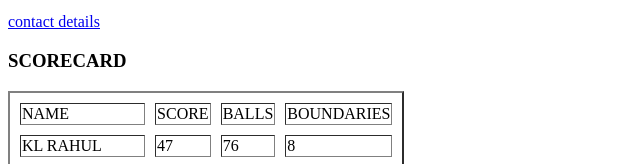
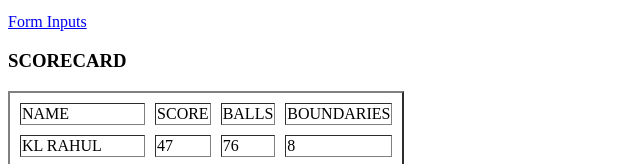
Before and after one commit to abhinavlather/MY-CV, a plain HTML site: page index.html in a window 1280 px wide. Shown: the part 316-480 px from the top of the page, 0-640 px from the left. Drawn offline with Linux system fonts and the light colour scheme.

Commit message:
added form input link

```diff
--- a/index.html
+++ b/index.html
@@ -52,7 +52,7 @@
       </li>
 
     </ul>
-    <a href="contact details.html">contact details</a>
+    <a href="inputs.html">Form Inputs</a>
     <h3>SCORECARD</h3>
     <table border="2" cellspacing="10">
       <thead>
```
